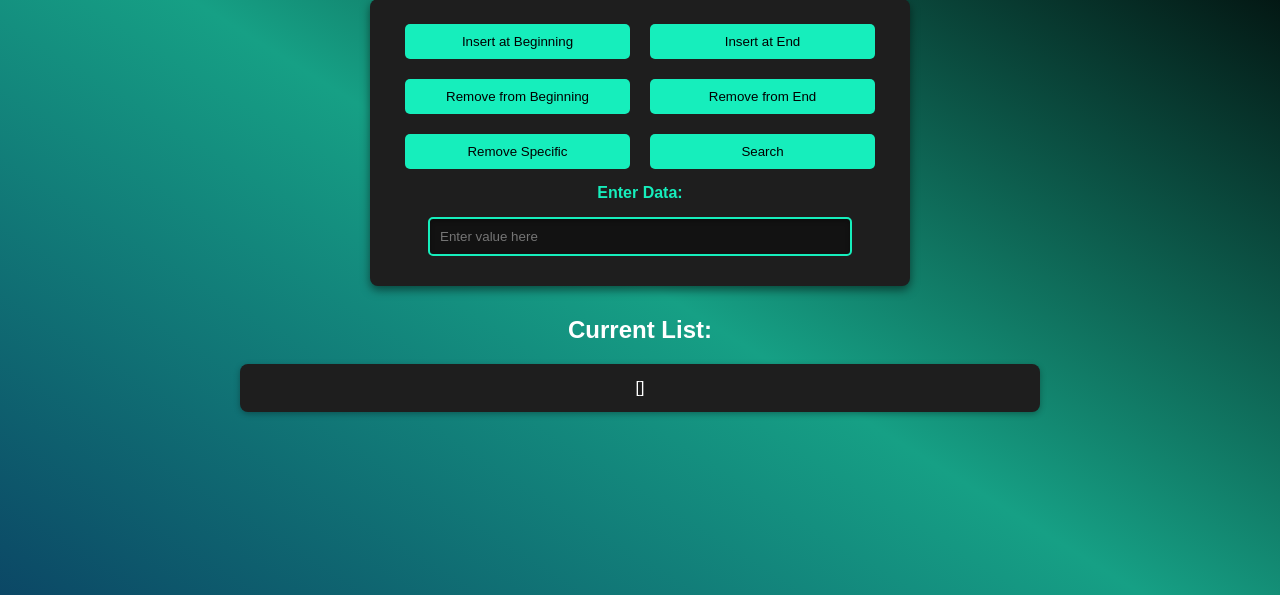
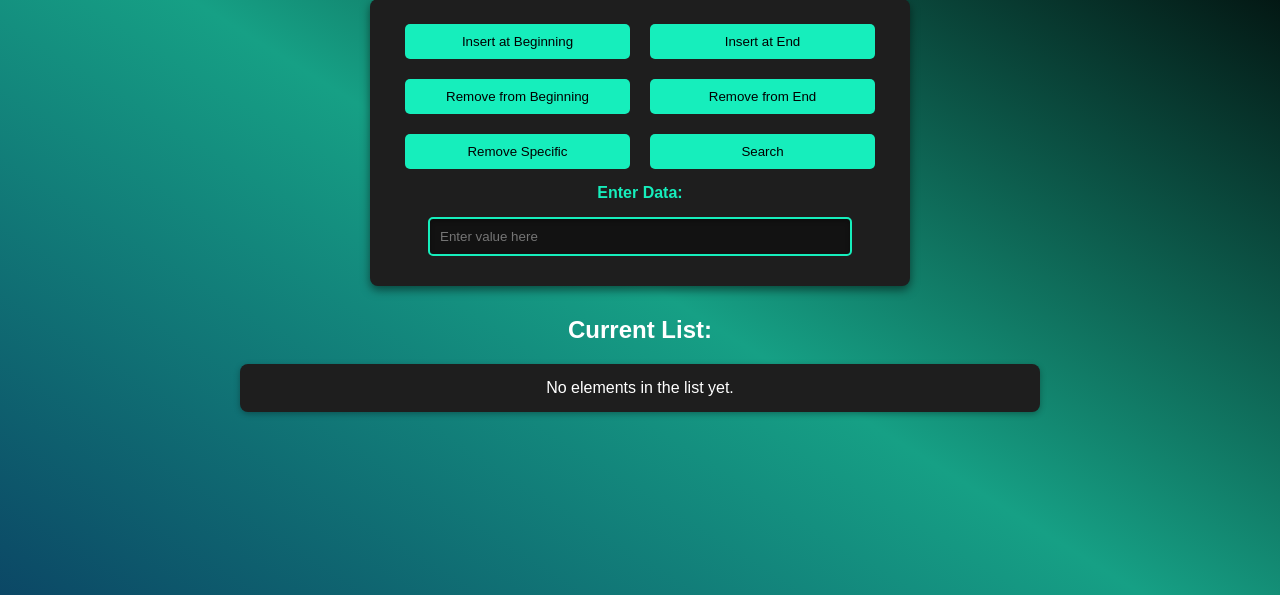
Before and after one commit to jannina-tabor/Flask-v2, a Flask app: page / in a window 1280 px wide. Shown: the part 120-715 px from the top of the page. Run offline with Flask 3, Linux system fonts and the light colour scheme.

Commit message:
Decided to add Dynamic display of LL

```diff
--- a/Linked_list.py
+++ b/Linked_list.py
@@ -84,4 +84,13 @@
             current = current.next
         return result
 
+    def to_list(self):
+        """Return the linked list as a regular Python list."""
+        current = self.head
+        result = []
+        while current:
+            result.append(current.data)
+            current = current.next
+        return result
+
 Linked_list = LinkedList()
--- a/app.py
+++ b/app.py
@@ -4,17 +4,25 @@
 app = Flask(__name__)
 app.secret_key = 'your_secret_key'  # Required for flash messages
 
-Linked_list = LinkedList()
+linked_list = LinkedList()
 
 @app.route('/')
 def index():
     # Render the initiaila page with the linked list*
-    return render_template('Linked_list.html', linked_list=Linked_list.print_list())
+    return render_template('Linked_list.html', linked_list=linked_list.print_list())
 
 @app.route('/update', methods=['POST'])
 def update():
     operation = request.form.get('operation')
     data = request.form.get('data', None)  # Using .get() to avoid KeyError
+
+    # Debugging print statements
+    print(f"Received operation: {operation}")
+    print(f"Received data: {data}")
+
+    if operation is None:
+        flash("No operation selected.")
+        return render_template('index.html', linked_list=linked_list)
 
     # Validate the data when required
     if operation in ["remove_at", "insert_beginning", "insert_end"] and not data:
@@ -22,39 +30,43 @@
         return redirect(url_for('index'))  # Prevent further execution
 
     try:
+        # Operations based on the button clicked
         if operation == "insert_beginning" and data:
-            Linked_list.insert_at_beginning(data)
+            linked_list.insert_at_beginning(data)
             flash(f"Inserted '{data}' at the beginning.")
         elif operation == "insert_end" and data:
-            Linked_list.insert_at_end(data)
+            linked_list.insert_at_end(data)
             flash(f"Inserted '{data}' at the end.")
         elif operation == "remove_beginning":
-            if Linked_list.head:  # If the list isn't empty
-                removed_data = Linked_list.remove_beginning()
+            if linked_list.head:  # If the list isn't empty
+                removed_data = linked_list.remove_beginning()
                 flash(f"Removed element '{removed_data}' from the beginning.")
             else:
                 flash("The list is empty. No element to remove.")
         elif operation == "remove_end":
-            if Linked_list.head:  # If the list isn't empty
-                removed_data = Linked_list.remove_end()
+            if linked_list.head:  # If the list isn't empty
+                removed_data = linked_list.remove_end()
                 flash(f"Removed element '{removed_data}' from the end.")
             else:
                 flash("The list is empty. No element to remove.")
         elif operation == "remove_at" and data:
-            found = Linked_list.search(data)
+            found = linked_list.search(data)
             if found:
-                Linked_list.remove_at(data)
+                linked_list.remove_at(data)
                 flash(f"Removed element '{data}' from the list.")
             else:
                 flash(f"Data '{data}' not found in the list. Cannot remove.")
         elif operation == "search" and data:
-            found = Linked_list.search(data)
+            found = linked_list.search(data)
             if found:
                 flash(f"Data '{data}' found in the list.")
             else:
                 flash(f"Data '{data}' not found in the list.")
         else:
             flash("Invalid operation or missing data.")
+
+        #Return the updated list as a JSON response for AJAX
+        return jsonify(linked_list=linked_list)
 
     except Exception as e:
         flash(f"An error occurred: {str(e)}")
--- a/templates/Linked_list.html
+++ b/templates/Linked_list.html
@@ -7,6 +7,7 @@
     <meta name="keywords" content="Linked List, Insert, Remove, Search, Data Structures">
     <title>Linked List Operations</title>
     <link rel="stylesheet" href="{{ url_for('static', filename='styles.css') }}">
+    <script src="https://code.jquery.com/jquery-3.6.0.min.js"></script>
 </head>
 <body>
     <header>
@@ -15,7 +16,7 @@
 
     <main>
         <div class="operations">
-            <form method="POST" action="{{ url_for('update') }}">
+            <form id="linked-list-form" method="POST" action="{{ url_for('update') }}">
                 <div class="buttons">
                     <button type="submit" name="operation" value="insert_beginning" aria-label="Insert at the beginning of the list">Insert at Beginning</button>
                     <button type="submit" name="operation" value="insert_end" aria-label="Insert at the end of the list">Insert at End</button>
@@ -40,7 +41,43 @@
         {% endwith %}
 
         <h2>Current List:</h2>
-        <p>{{ linked_list }}</p>
+        <div id="linked-list">
+            {% if linked_list %}
+                <ul>
+                    {% for item in linked_list %}
+                        <li>{{ item }}</li>
+                    {% endfor %}
+                </ul>
+            {% else %}
+                <p>No elements in the list yet.</p>
+            {% endif %}
+        </div>
+
+        <script>
+            $(document).ready(function(){
+                //Intercept the form submit and send it via AJAX sabon char haha
+                $('#linked-list-form').on('submit', function(e) {
+                    e.preventDefault();     // Prevention default from submission
+
+                    var formData = $(this).serialize();     // Get from data
+
+                    $.ajax({
+                        url:'/update',
+                        method: 'POST',
+                        data: formData,
+                        success: function(response) {
+                            var listItems = response.linked_list.map(function(item) {
+                                return "<li>" + item + "</li>";
+                            }).join("");
+                            $('#linked-list').html('<ul>' + listItems + '</ul>');
+                        },
+                        error: function(error) {
+                            alert("An error occurred: " + error);
+                        }
+                        });
+                });
+            });
+        </script>
     </main>
 </body>
 </html>
```
